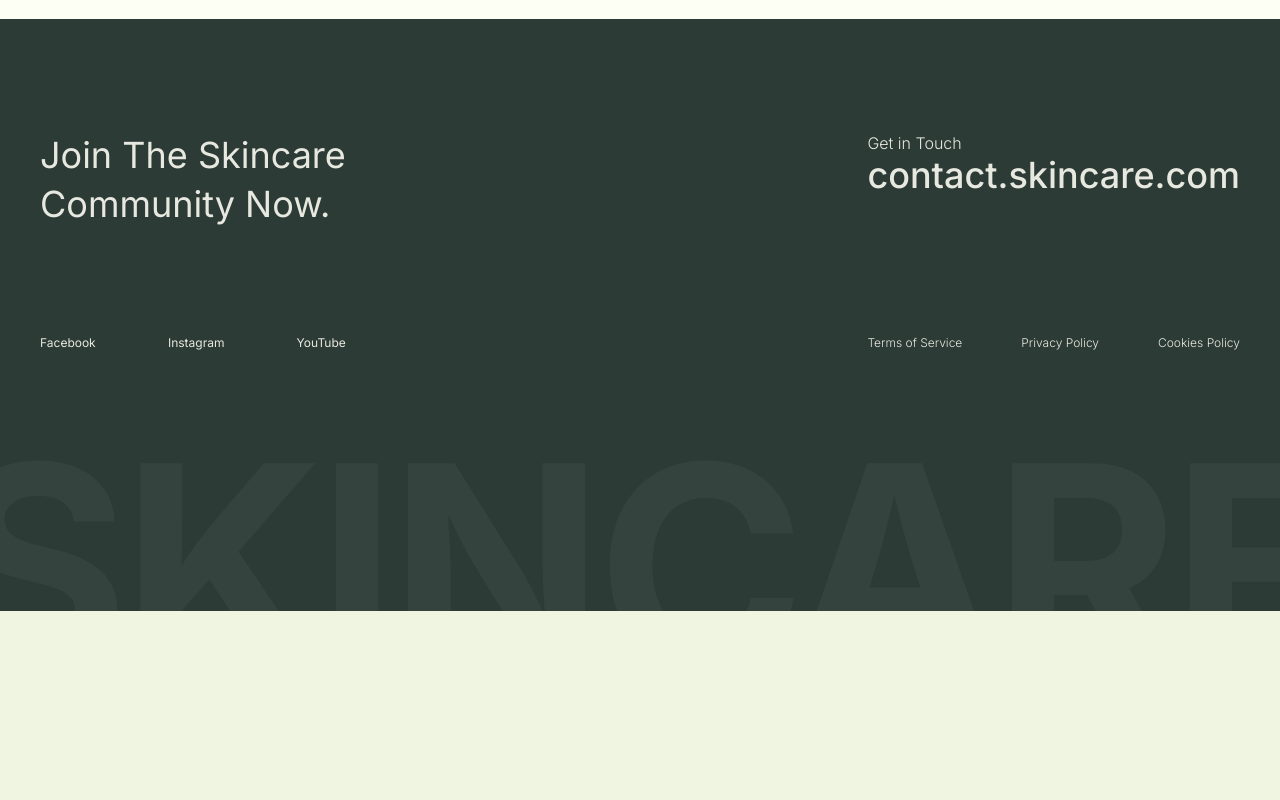
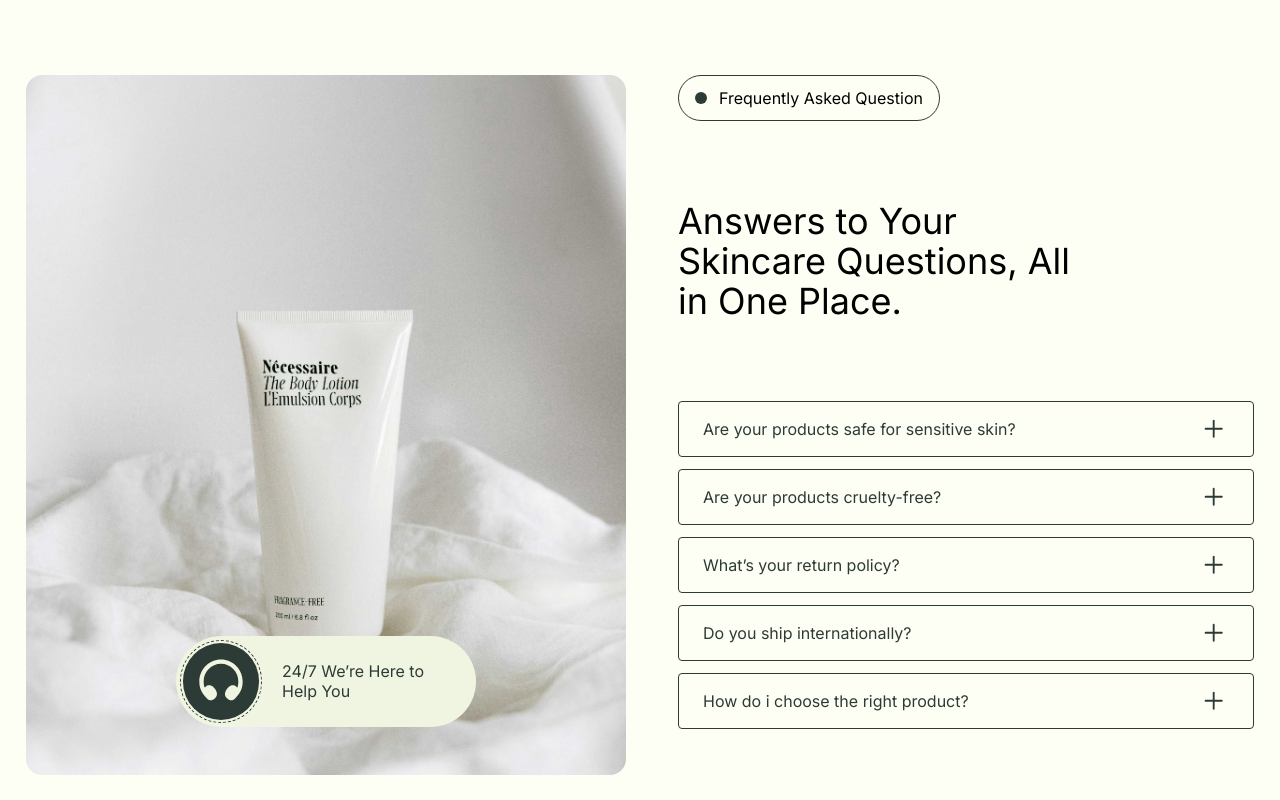
Before and after one commit to soni-naveen/skincare-frontend-task, a Next.js app: page / in a window 1280 px wide. Shown: the part 5480-6280 px from the top of the page. Before the commit the page ends 6091 px from the top, so only its background shows below. Built offline with nearby package versions, Linux system fonts and the light colour scheme.

Commit message:
feat: FAQ section

```diff
--- a/package.json
+++ b/package.json
@@ -13,6 +13,7 @@
     "next": "15.3.4",
     "react": "^19.0.0",
     "react-dom": "^19.0.0",
+    "react-icons": "^5.5.0",
     "swiper": "^11.2.8"
   },
   "devDependencies": {
--- a/src/app/page.jsx
+++ b/src/app/page.jsx
@@ -10,6 +10,8 @@ import DotButton from "./components/DotButton";
 import ItemCard from "./components/ItemCard";
 import { Swiper, SwiperSlide } from "swiper/react";
 import "swiper/css";
+import { GoPlus } from "react-icons/go";
+import { HiOutlineMinus } from "react-icons/hi";
 
 export default function page() {
   const [loading, setLoading] = useState(false);
@@ -68,6 +70,39 @@ export default function page() {
       name: "RITUAL OF SAKURA",
       price: "27.99",
       img: "/assets/img3.jpg",
+    },
+  ];
+
+  const [openIndex, setOpenIndex] = useState(null);
+
+  const toggleFAQ = (index) => {
+    setOpenIndex(openIndex === index ? null : index);
+  };
+
+  const FAQs = [
+    {
+      Question: "Are your products safe for sensitive skin?",
+      Answer:
+        "Yes! Our products are gentle, fragrance-free, and suitable for sensitive skin. We recommend a patch test before use.",
+    },
+    {
+      Question: "Are your products cruelty-free?",
+      Answer:
+        "Absolutely! All our products are cruelty-free, and most are vegan. Check individual product details for specifics.",
+    },
+    {
+      Question: "What’s your return policy?",
+      Answer:
+        "We offer a 30-day return policy on all items. Products must be unused and in their original packaging to qualify for a return.",
+    },
+    {
+      Question: "Do you ship internationally?",
+      Answer: "Yes, we offer international shipping to most countries.",
+    },
+    {
+      Question: "How do i choose the right product?",
+      Answer:
+        "You can choose the right product by exploring our product descriptions, usage guides, and customer reviews.",
     },
   ];
 
@@ -390,16 +425,16 @@ export default function page() {
                 </div>
               </div>
               <div className="flex flex-wrap items-center gap-5 justify-center px-10">
-                <button className="flex items-center justify-center bg-secondary px-6 lg:px-8 py-2.5 lg:py-3 rounded-full text-main text-sm lg:text-base w-40">
+                <button className="flex items-center justify-center bg-secondary px-6 lg:px-8 py-2.5 lg:py-3 rounded-full text-main text-sm lg:text-base w-40 lg:w-52">
                   NEW ARRIVAL
                 </button>
-                <button className="flex items-center justify-center bg-main px-6 lg:px-8 py-2.5 lg:py-3 rounded-full text-secondary border border-secondary text-sm lg:text-base w-40">
+                <button className="flex items-center justify-center bg-main px-6 lg:px-8 py-2.5 lg:py-3 rounded-full text-secondary border border-secondary text-sm lg:text-base w-40 lg:w-52">
                   CLEANSING
                 </button>
-                <button className="flex items-center justify-center bg-main px-6 lg:px-8 py-2.5 lg:py-3 rounded-full text-secondary border border-secondary text-sm lg:text-base w-40">
+                <button className="flex items-center justify-center bg-main px-6 lg:px-8 py-2.5 lg:py-3 rounded-full text-secondary border border-secondary text-sm lg:text-base w-40 lg:w-52">
                   ACNE FIGHTER
                 </button>
-                <button className="flex items-center justify-center bg-main px-6 lg:px-8 py-2.5 lg:py-3 rounded-full text-secondary border border-secondary text-sm lg:text-base w-40">
+                <button className="flex items-center justify-center bg-main px-6 lg:px-8 py-2.5 lg:py-3 rounded-full text-secondary border border-secondary text-sm lg:text-base w-40 lg:w-52">
                   ANTI AGGING
                 </button>
               </div>
@@ -409,6 +444,75 @@ export default function page() {
                 ))}
               </div>
             </section>
+            {/* FAQ Section  */}
+            <section>
+              <div className="pt-20 pb-10 lg:py-20 flex px-6 xl:px-0 justify-around w-full">
+                <div className="relative w-screen lg:w-[500px] xl:w-[600px] h-[700px]">
+                  <Image
+                    src="/assets/img5.jpg"
+                    alt="skincare"
+                    height={700}
+                    width={600}
+                    priority={true}
+                    className="w-screen lg:w-[500px] xl:w-[600px] h-[700px] lg:rounded-2xl object-cover"
+                  />
+                  <div className="absolute bottom-12 left-1/2 -translate-x-1/2">
+                    <DetailCard
+                      text={"24/7 We’re Here to Help You"}
+                      img={"/assets/headphones.svg"}
+                      svg={true}
+                    />
+                  </div>
+                </div>
+                <div>
+                  <div>
+                    <DotButton text={"Frequently Asked Question"} />
+                  </div>
+                  <p className="text-3xl sm:text-4xl pt-20">
+                    Answers to Your <br /> Skincare Questions, All <br />
+                    in One Place.
+                  </p>
+
+                  {/* FAQ Questions and answer */}
+                  <div className="mt-20 flex flex-col gap-3 text-secondary">
+                    {FAQs.map((item, index) => {
+                      return (
+                        <div
+                          key={index}
+                          className="border border-secondary px-6 py-3 w-full max-w-md xl:max-w-xl rounded-sm"
+                        >
+                          <div className="flex justify-between items-center">
+                            <p className="text-sm xl:text-base">{item.Question}</p>
+                            {openIndex === index ? (
+                              <HiOutlineMinus
+                                onClick={() => toggleFAQ(index)}
+                                size={30}
+                                className="cursor-pointer"
+                              />
+                            ) : (
+                              <GoPlus
+                                onClick={() => toggleFAQ(index)}
+                                size={30}
+                                className="cursor-pointer"
+                              />
+                            )}
+                          </div>
+                          <div
+                            className={`overflow-hidden transition-all duration-300 ease-in-out ${
+                              openIndex !== index
+                                ? "max-h-0"
+                                : "mt-4 max-h-[200px]"
+                            }`}
+                          >
+                            <p>{item.Answer}</p>
+                          </div>
+                        </div>
+                      );
+                    })}
+                  </div>
+                </div>
+              </div>
+            </section>
           </main>
           <Footer />
         </>
```
Also changed, not shown: public/assets/headphones.svg (added), 1 other file (tests, documents, lock files or other folders).
